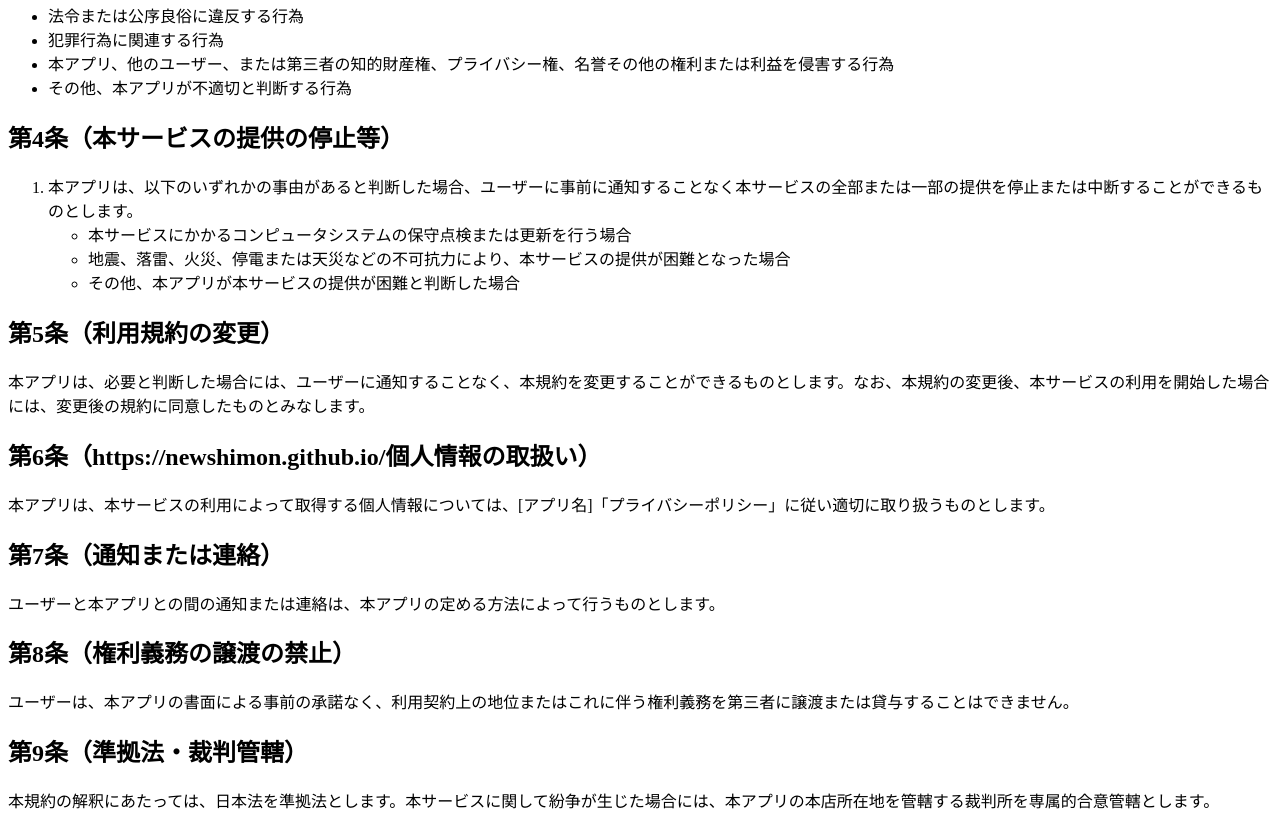
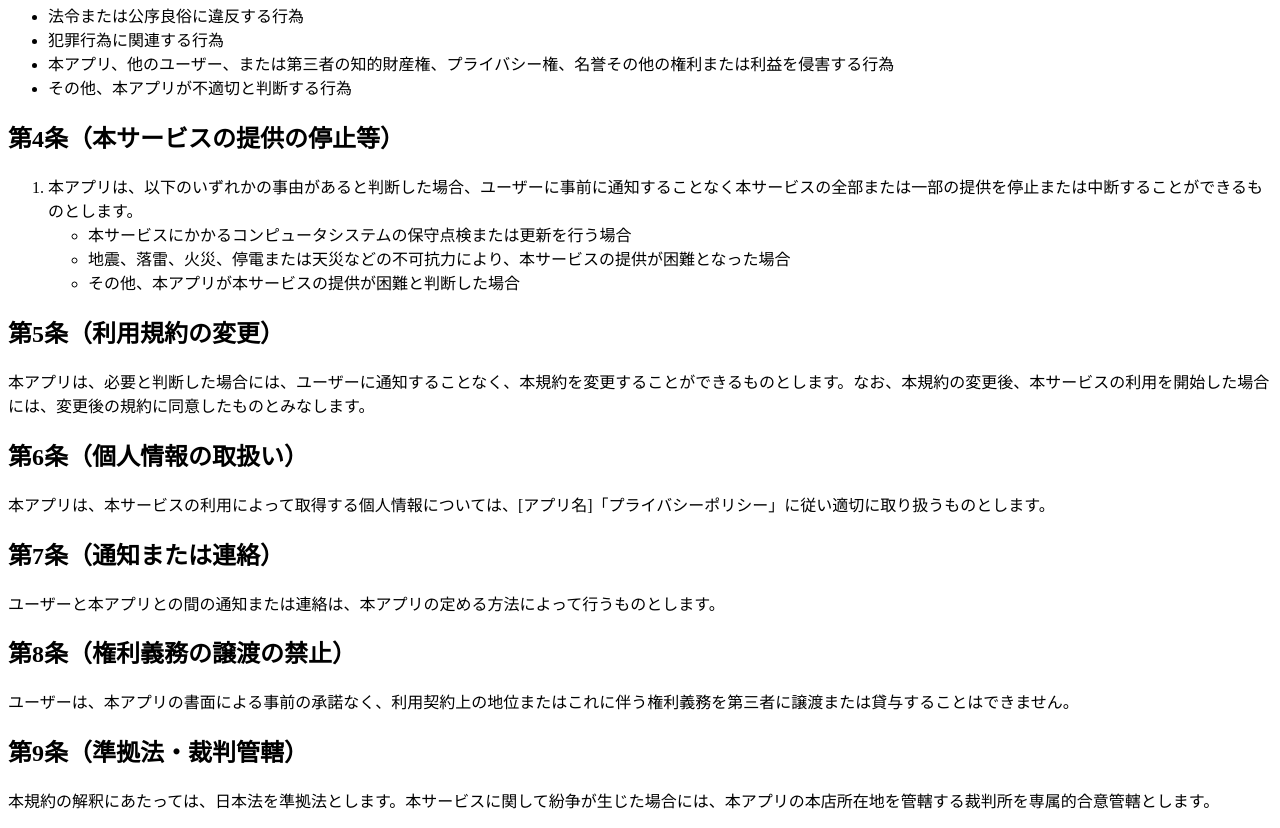
Before and after one commit to newShimon/newShimon.github.io, a plain HTML site: page index.html in a window 1280 px wide. Shown: the part 510-1338 px from the top of the page. Drawn offline with Linux system fonts and the light colour scheme.

```diff
--- a/index.html
+++ b/index.html
@@ -51,7 +51,7 @@ p, li {
 <h2>第5条（利用規約の変更）</h2>
 <p>本アプリは、必要と判断した場合には、ユーザーに通知することなく、本規約を変更することができるものとします。なお、本規約の変更後、本サービスの利用を開始した場合には、変更後の規約に同意したものとみなします。</p>
 
-<h2>第6条（https://newshimon.github.io/個人情報の取扱い）</h2>
+<h2>第6条（個人情報の取扱い）</h2>
 <p>本アプリは、本サービスの利用によって取得する個人情報については、[アプリ名]「プライバシーポリシー」に従い適切に取り扱うものとします。</p>
 
 <h2>第7条（通知または連絡）</h2>
```
